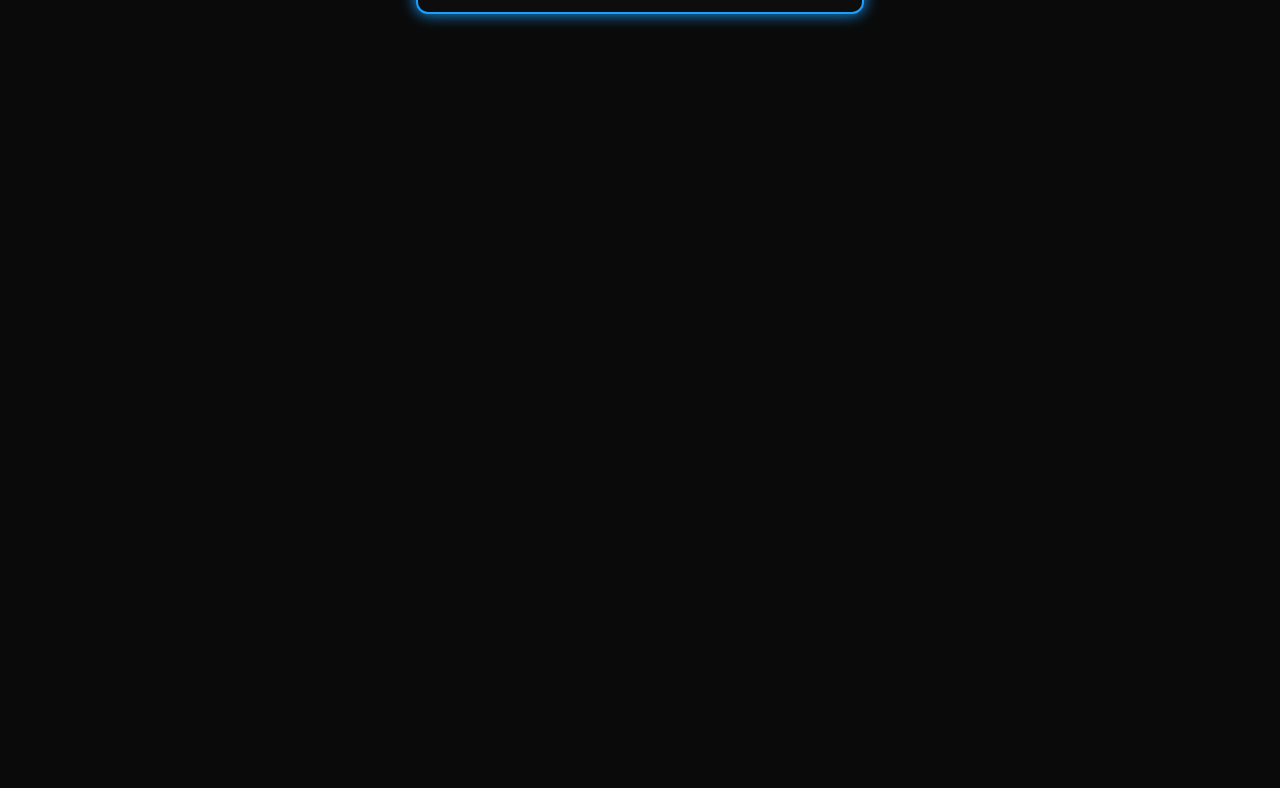
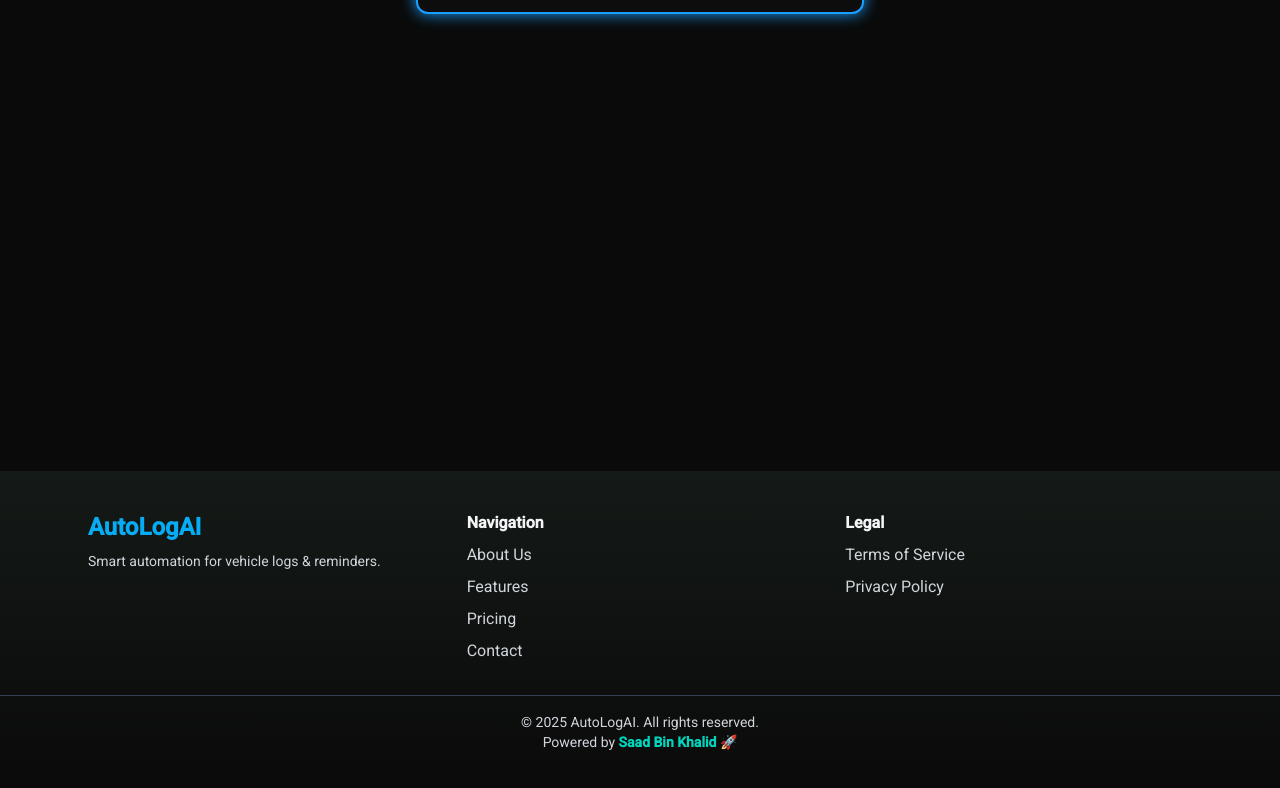
Before and after one commit to Saadbkhalid666/AutoLog.ai, an Angular app in the folder frontend/: page /login in a window 1280 px wide. Shown: the part 627-1415 px from the top of the page. Before the commit the page ends 874 px from the top, so only its background shows below. Built offline with nearby package versions, Linux system fonts and the light colour scheme.

Commit message:
footer done

```diff
--- a/frontend/src/app/app.html
+++ b/frontend/src/app/app.html
@@ -10,6 +10,7 @@
   <div class="">
     <router-outlet></router-outlet>
   </div>
+  <app-footer></app-footer>
 
 </body>
 </html>
--- a/frontend/src/app/app.ts
+++ b/frontend/src/app/app.ts
@@ -1,11 +1,12 @@
 import { Component, signal } from '@angular/core';
 import { RouterOutlet } from '@angular/router';
 import { Nav } from './components/nav/nav';
+import { Footer } from './sections/footer/footer';
 
 @Component({
   selector: 'app-root',
   standalone: true,
-  imports: [RouterOutlet,Nav],
+  imports: [RouterOutlet,Nav,Footer],
   templateUrl: './app.html',
   styleUrl: './app.css'
 })
--- a/frontend/src/app/components/car-model/car-model.css
+++ b/frontend/src/app/components/car-model/car-model.css
@@ -1,9 +1,17 @@
- .model-wrapper {
-  position: fixed;  /* hamesha viewport me rahe */
+/* Default fixed behavior */
+.model-wrapper {
+  position: fixed;
   top: 0;
   left: 0;
   width: 100%;
-  height: 100vh;    /* full screen height */
-  pointer-events: none; /* clicks neeche ke elements ko milen */
+  height: 100vh;
+  pointer-events: none;
   z-index: 10;
 }
+
+/* When frozen at About */
+.model-wrapper.stopped {
+  position: absolute;
+  top: auto;
+  bottom: 0;   /* tweak this if needed to adjust where it rests */
+}
--- a/frontend/src/app/components/car-model/car-model.ts
+++ b/frontend/src/app/components/car-model/car-model.ts
@@ -27,11 +27,10 @@ export class CarModel implements AfterViewInit {
     // GSAP animation → Hero se About par move
     // Hero pe by default car right me ho
     gsap.set('#car', {
-
       x: 500,
     });
 
-    // ScrollTrigger: About pe jaate hi car left side aa jaye
+    // Hero → About transition
     gsap.to('#car', {
       x: () => {
         const para = document.querySelector('#aboutContent') as HTMLElement;
@@ -39,17 +38,23 @@ export class CarModel implements AfterViewInit {
           const rect = para.getBoundingClientRect();
           const screenCenter = window.innerWidth / 2;
           return rect.left - screenCenter - 500;
-          // Left side shift (150px offset aur bhi adjust kar sakta hai)
         }
-        return -100; // fallback left
+        return -100;
       },
       scrollTrigger: {
         trigger: '#about',
         start: 'top center',
-        end: 'bottom center',
+        end: 'top top',
         scrub: true,
+      },
+    });
 
-      },
+    // Freeze when we pass About
+    ScrollTrigger.create({
+      trigger: '#about',
+      start: 'bottom top',
+      onEnter: () => document.getElementById('car')?.classList.add('stopped'),
+      onLeaveBack: () => document.getElementById('car')?.classList.remove('stopped'),
     });
   }
 
--- a/frontend/src/app/pages/home/home.html
+++ b/frontend/src/app/pages/home/home.html
@@ -1,7 +1,7 @@
 <div class="container relative">
-  <div class="model-container absolute top-0 left-0 w-1/2 h-screen z-10 hidden lg:block">
+  <div class="model-container fixed top-0 left-0 w-1/2 h-screen z-10 hidden lg:block">
     <app-car-model></app-car-model>
-  </div>
+</div>
 
 
   <app-hero></app-hero>
--- a/frontend/src/app/sections/about/about.html
+++ b/frontend/src/app/sections/about/about.html
@@ -1,5 +1,5 @@
 <section id="about"
-  class="about-section h-screen flex flex-col lg:flex-row justify-end items-center px-6 lg:px-20 text-gray-200 bg-[#0a0a0a]">
+  class="about-section h-screen flex flex-col lg:flex-row justify-end items-center px-6 mt-15 md:mt-1 lg:px-20 text-gray-200 bg-[#0a0a0a]">
 
   <!-- Text Content -->
   <div class="max-w-2xl text-center lg:text-left">
--- /dev/null
+++ b/frontend/src/app/sections/footer/footer.html
@@ -0,0 +1,33 @@
+<footer id="footer" class="bg-gradient-to-b mt-56  from-[#141a17] to-[#0a0a0a] text-gray-300 py-10">
+  <div class="max-w-6xl mx-auto px-6 grid grid-cols-1 md:grid-cols-3 gap-8">
+
+    <!-- Brand -->
+    <div>
+      <h2 class="text-2xl font-bold text-[#06acf4]">AutoLogAI</h2>
+      <p class="text-sm mt-2">Smart automation for vehicle logs & reminders.</p>
+    </div>
+
+    <!-- Navigation -->
+    <div class="flex flex-col space-y-2">
+      <h3 class="text-gray-100 font-semibold mb-2">Navigation</h3>
+      <a class="hover:text-[#06acf4]" href="/about">About Us</a>
+      <a class="hover:text-[#06acf4]" href="/features">Features</a>
+      <a class="hover:text-[#06acf4]" href="/pricing">Pricing</a>
+      <a class="hover:text-[#06acf4]" href="/contact">Contact</a>
+    </div>
+
+    <!-- Legal -->
+    <div class="flex flex-col space-y-2">
+      <h3 class="text-gray-100 font-semibold mb-2">Legal</h3>
+      <a class="hover:text-[#06acf4]" href="/terms">Terms of Service</a>
+      <a class="hover:text-[#06acf4]" href="/privacy">Privacy Policy</a>
+    </div>
+
+  </div>
+
+  <!-- Bottom -->
+  <div class="border-t border-gray-700 mt-8 pt-4 text-center text-sm">
+    <p>© {{ currentYear }} AutoLogAI. All rights reserved.</p>
+    <p>Powered by <span class="text-teal-400 font-semibold">Saad Bin Khalid</span> 🚀</p>
+  </div>
+</footer>
--- /dev/null
+++ b/frontend/src/app/sections/footer/footer.ts
@@ -0,0 +1,12 @@
+import { Component } from '@angular/core';
+
+@Component({
+  selector: 'app-footer',
+  imports: [],
+  templateUrl: './footer.html',
+  styleUrl: './footer.css'
+})
+export class Footer {
+  currentYear: number = new Date().getFullYear();
+
+}
```
Also changed, not shown: frontend/src/app/sections/footer/footer.css (added), 1 other file (tests, documents, lock files or other folders).
